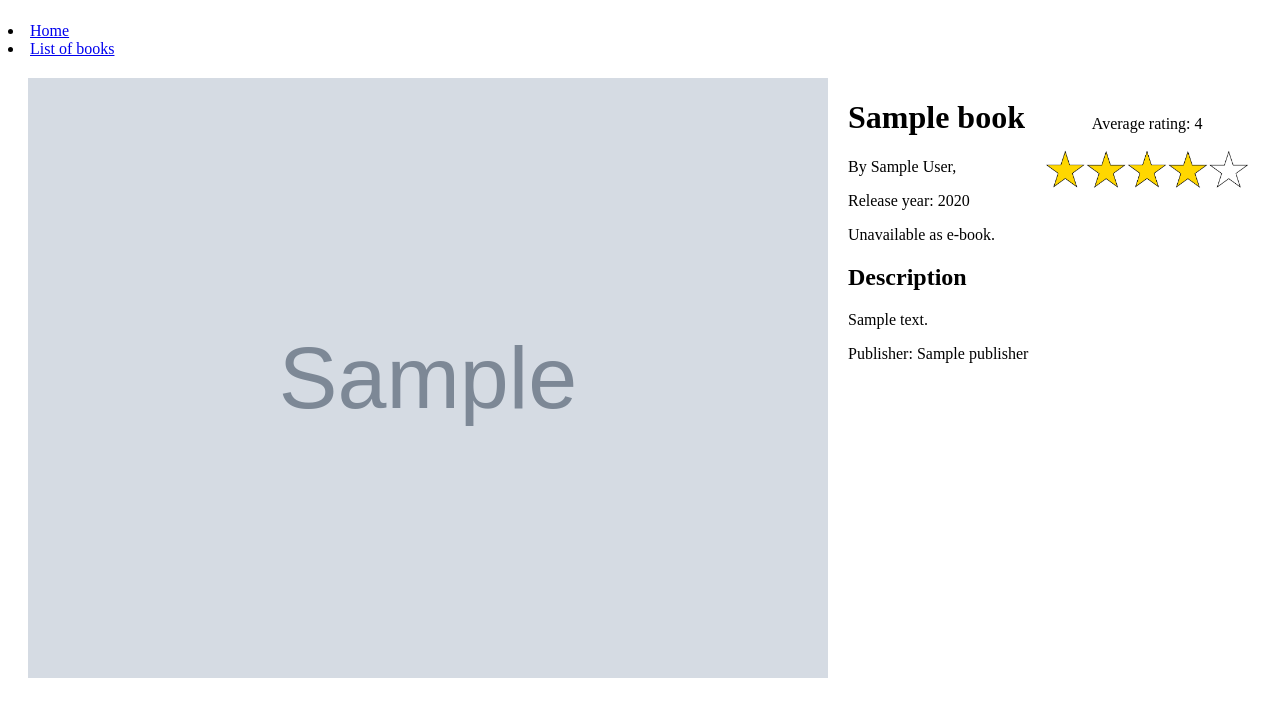
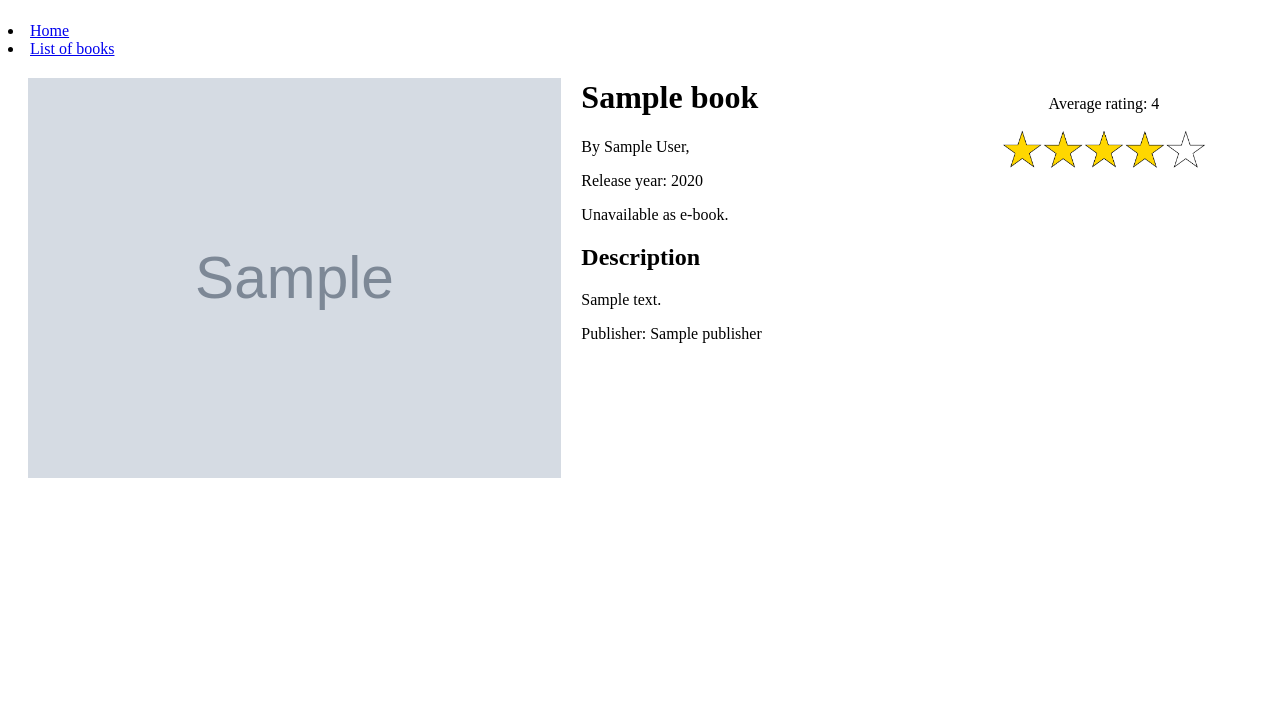
Before and after one commit to SpoicyStick/235-Book-Website, a Flask app: template library/templates/book_info.html in a window 1280 px wide. Shown: the part 58-775 px from the top of the page. Run offline with Flask 2, Linux system fonts and the light colour scheme; the template is opened without the code that fills it: most values are stand-ins (such as "Sample title", 1, 10 or a date in 2020); grey boxes marked "Sample" are stand-in pictures.

Commit message:
changes to css

```diff
--- a/library/static/css/main.css
+++ b/library/static/css/main.css
@@ -1,21 +1,23 @@
+
+/* Styling for book_info.html*/
+
 div.basic-book-info{
     display: inline-block;
-    width: 100%;
-
+    width: 95%;
 }
 
 div.book-image {
     text-align: left;
     float: left;
     padding:20px;
+    height: 400px;
 }
 div.book-image img{
-    height: 600px;
+    height: 100%;
 }
 
 div.book-information {
     text-align: left;
-    padding:20px;
 }
 
 div.rating-info {
@@ -33,6 +35,8 @@ div.rating-star img{
     height:100%;
 }
 
+
+/* Styling for list_of_book.html*/
 
 
 .column {
--- a/library/templates/book_info.html
+++ b/library/templates/book_info.html
@@ -53,9 +53,11 @@
                 <p>Unavailable as e-book.</p>
             {% endif %}
 
+            <div class="book-description">
+                <h2>Description</h2>
+                <p>{{ book.description }}</p>
+            </div>
 
-            <h2>Description</h2>
-            <p>{{ book.description }}</p>
 
             <p>Publisher: {{book.publisher.name}}</p>
 
```
